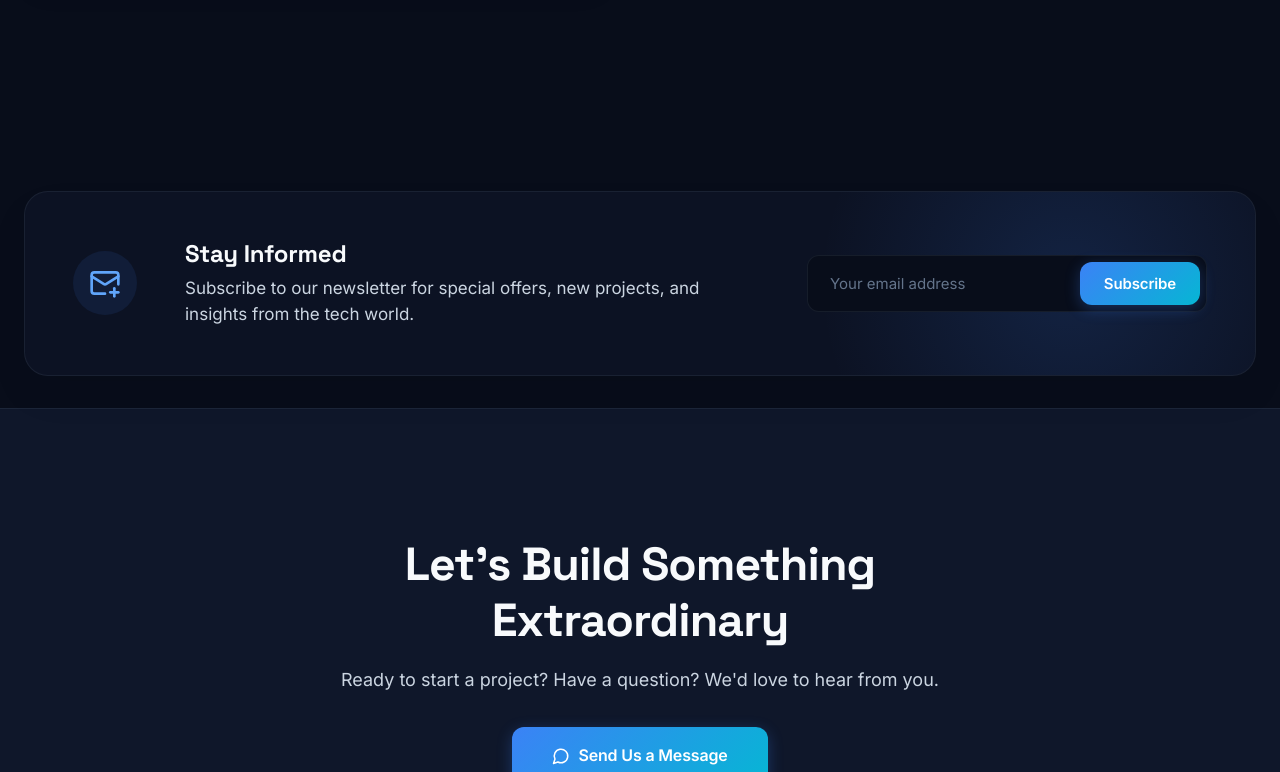
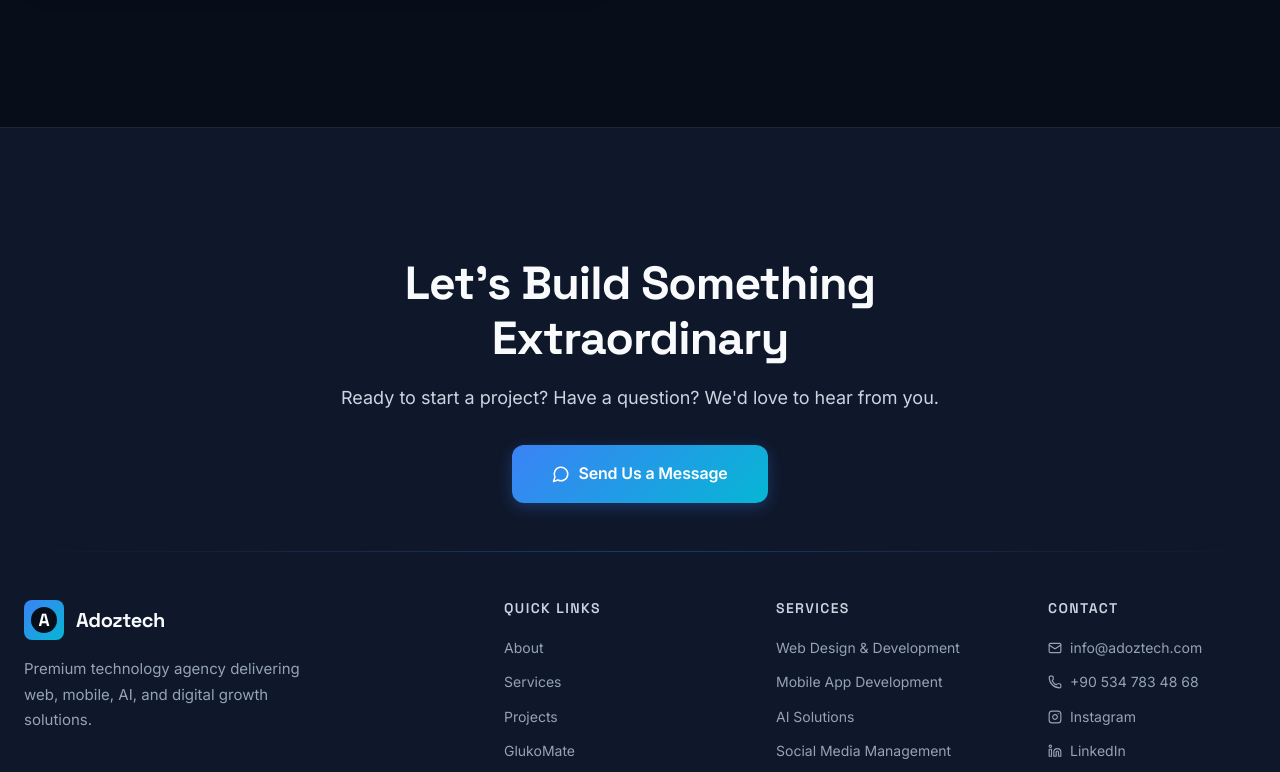
Before and after one commit to Ozgurplbyk/adoztech-web, a React (Vite) app: page / in a window 1280 px wide. Shown: the part 3944-4716 px from the top of the page. Built offline with nearby package versions, Linux system fonts and the light colour scheme; no server answers.

Commit message:
chore: temporarily hide Newsletter component until Mailchimp is configured

```diff
--- a/src/App.jsx
+++ b/src/App.jsx
@@ -10,7 +10,6 @@
 import SEO from './components/SEO';
 import CookieConsent from './components/CookieConsent';
 import BackToTop from './components/BackToTop';
-import Newsletter from './components/Newsletter';
 
 import Home from './pages/Home';
 import About from './pages/About';
@@ -65,7 +64,6 @@
           </Routes>
         </AnimatePresence>
       </main>
-      <Newsletter />
       <Footer />
       <BackToTop />
       <CookieConsent />
```
